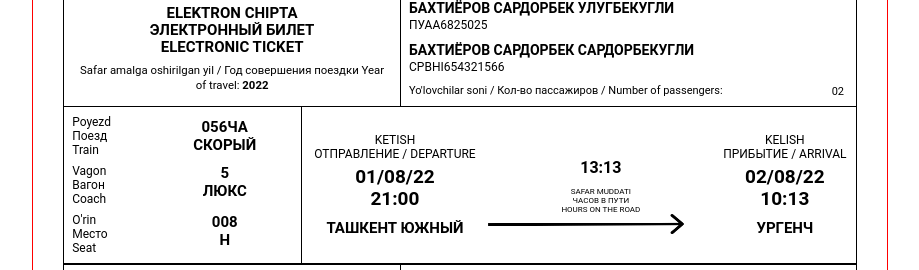
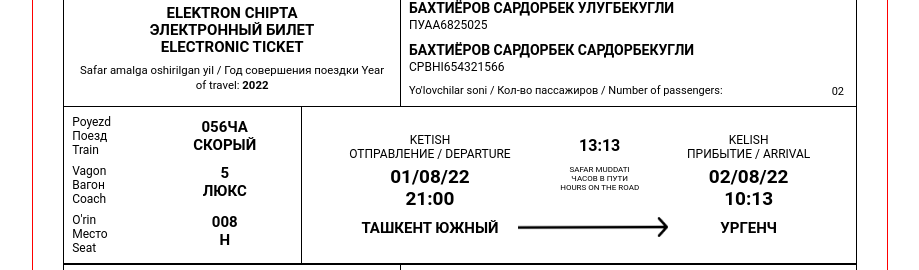
Before and after one commit to irwin7/railway-ticket-cancelled, a plain HTML site: page index.html in a window 1280 px wide. Shown: the part 668-938 px from the top of the page, without its empty margins (180-1099 px from the left). Drawn offline with Linux system fonts and the light colour scheme.

Commit message:
last commit i think

```diff
--- a/style.css
+++ b/style.css
@@ -529,6 +529,7 @@ table {
   border: 1px solid #000;
   border-top: none;
   border-left: none;
+  padding: 0 40px;
 }
 
 .period__static-title {
@@ -575,10 +576,11 @@ table {
 
 .arrows{
   width: 100%;
+  padding-top: 25px;
 }
 
 .period__arrow {
-  width: 196px;
+  width: 150px;
   height: 20px;
 }
 
```
